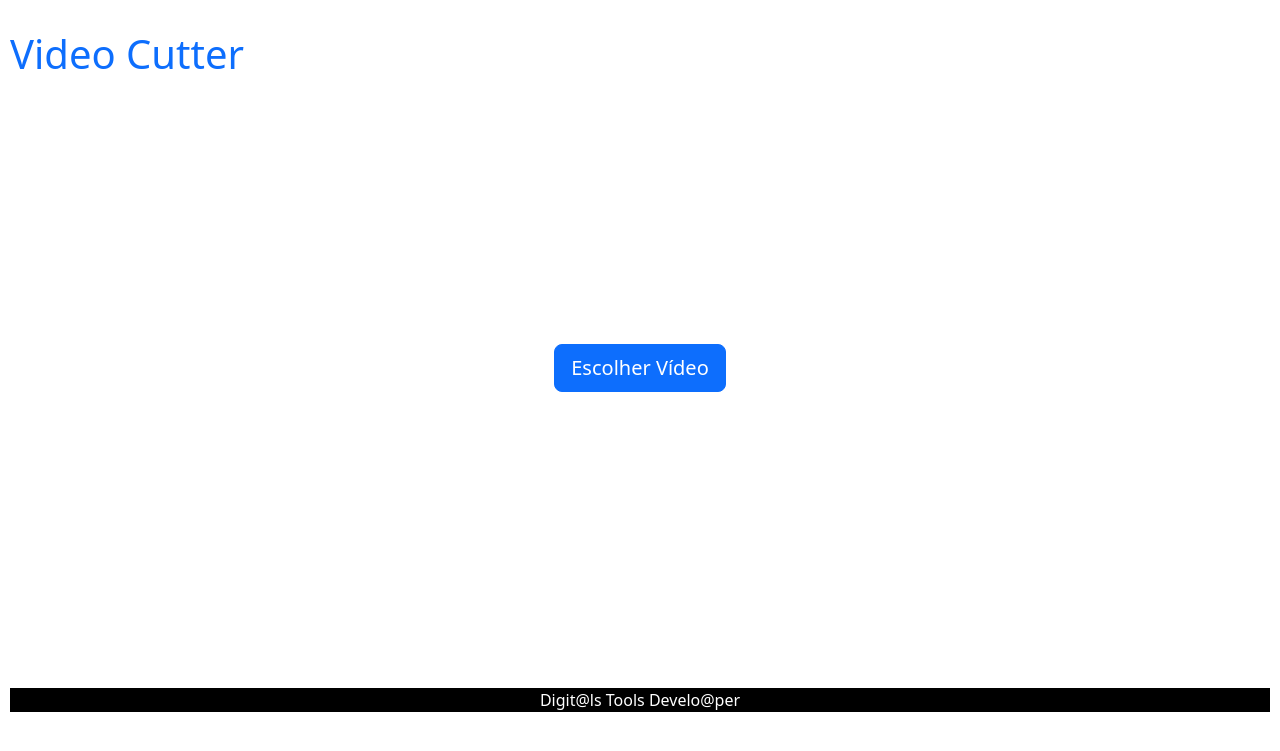
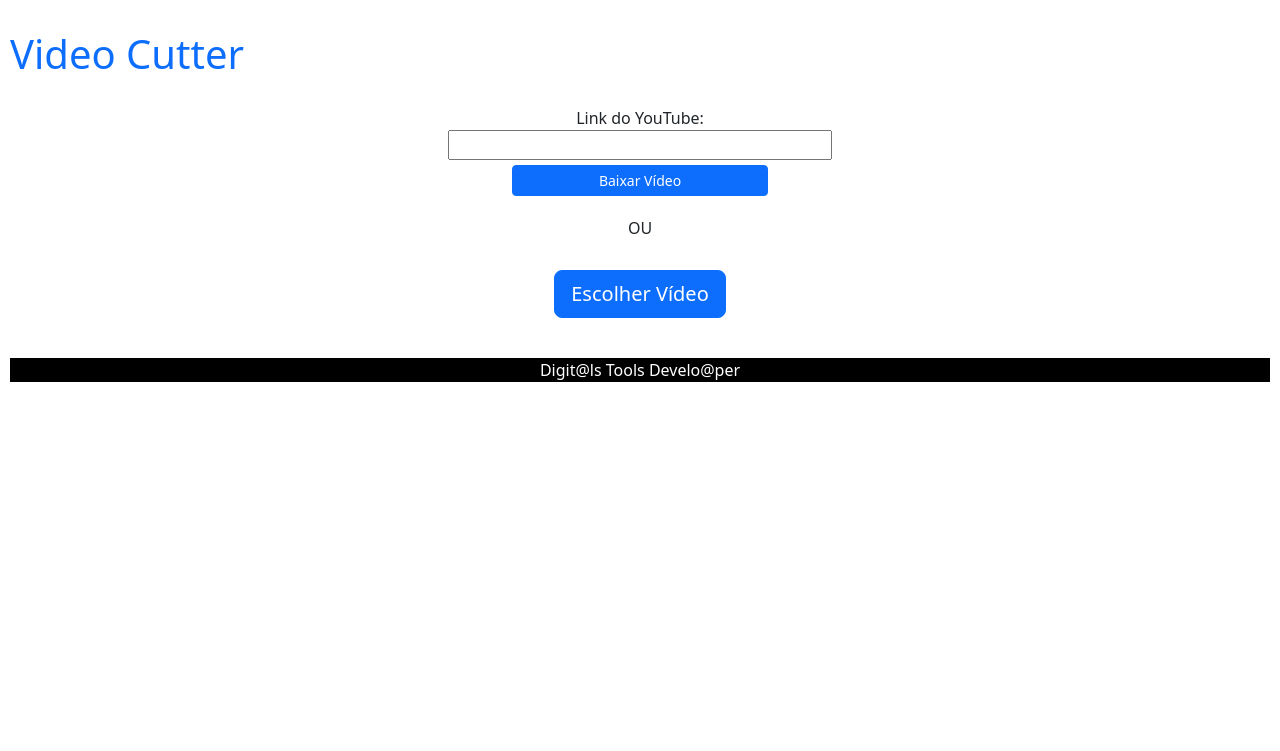
Before and after one commit to Dgsbarbosa/video, a Django app: page / in a window 1280 px wide. Shown: the top 751 px of the page. Run offline with Django 4.2, Linux system fonts and the light colour scheme; data comes from the database, SQL or seed files in the repository; both versions use the stored data as it was after the commit.

Commit message:
alteracoes_para_youtube

```diff
--- a/video_cutter/video_cutter_app/static/css/styles.css
+++ b/video_cutter/video_cutter_app/static/css/styles.css
@@ -26,8 +26,39 @@ a {
 
 }
 
+.youtube-link{
+    /* border: 2px solid black; */
+    display: flex;
+    flex-direction: column;
+    align-items: center;
+    justify-content: center;
+    padding-top: 20px;
+    text-align: center;
+}
+
+.youtube-link-div-internal{
+    /* border: 2px solid rgb(209, 0, 0); */
+    display: flex;
+    flex-direction: column;
+    justify-content: space-around;
+    align-items: center;
+
+}
+.youtube-link-div-internal input{
+    width: 30vw;
+    text-align: center;
+}
+.youtube-link-div-internal button{
+    margin-top: 5px;
+    width: 20vw;
+
+}
+
+
+
 .ou{
     margin: 20px;
+    text-align: center;
 }
 
 .download-video-input{
@@ -62,7 +93,7 @@ video{
     display: flex;
     justify-content: center;
     align-items: center;
-    height: 70vh;
+
     /* Isso irá centralizar verticalmente também */
 }
 
--- a/video_cutter/video_cutter_app/static/js/scripts.js
+++ b/video_cutter/video_cutter_app/static/js/scripts.js
@@ -1,6 +1,7 @@
 const videoUploadInput = document.getElementById('video-upload-input');
 const chooseVideoButton = document.getElementById('choose-video-button');
-const downloadUrlVideo = document.getElementById('download-video-button');
+const downloadUrlVideo = document.getElementById('download-youtube-video-button');
+
 const videoPlayer = document.getElementById('video-player');
 const cutFormContainer = document.getElementById('cut-form-container');
 const cutForm = document.getElementById('cut-form');
@@ -8,9 +9,34 @@ const cutVideoButton = document.getElementById('cut-video-button');
 const addCutFormButton = document.getElementById('add-cut-form');
 const removeCutFormButtons = document.querySelectorAll('.remove-cut-form-button');
 
+
+
+videoPlayer.addEventListener('loadedmetadata', function () {
+
+    videoPlayer.style.display = 'block';
+    cutFormContainer.style.display = 'block';
+    cutVideoButton.style.display = 'block';
+    addCutFormButton.style.display = 'block';
+    const chooseFileDiv = document.getElementById("choose-file");
+    chooseFileDiv.style.display = "none";
+    const youtubeLinkDiv = document.getElementById("youtube-link");
+    youtubeLinkDiv.style.display = "none"
+    // Faça algo aqui após o carregamento do vídeo
+});
+
+videoPlayer.addEventListener('error', function () {
+    console.error('Ocorreu um erro ao carregar o vídeo!');
+    // Trate o erro de carregamento do vídeo aqui
+});
+
+
 chooseVideoButton.addEventListener('click', function () {
     videoUploadInput.click();
+
+
 });
+
+
 
 videoUploadInput.addEventListener('change', function () {
     const file = this.files[0];
@@ -96,16 +122,23 @@ endInputs.forEach(input => {
 
 const loadingModal = document.getElementById('loading-modal');
 
-function getVideoDuration(video) {
+function getVideoDuration() {
     return new Promise((resolve, reject) => {
-        const videoElement = document.createElement('video');
-        videoElement.src = URL.createObjectURL(video);
-        videoElement.addEventListener('loadedmetadata', () => {
-            const duration = videoElement.duration;
+        // Verifique se os metadados do vídeo já foram carregados
+        if (videoPlayer.readyState >= 1) {
+            // Os metadados já foram carregados, então podemos obter a duração imediatamente
+            const duration = videoPlayer.duration;
+
             resolve(duration.toFixed(2));
-        });
+        } else {
+            // Os metadados ainda não foram carregados, então precisamos esperar pelo evento 'loadedmetadata'
+            videoPlayer.addEventListener('loadedmetadata', () => {
+                const duration = videoPlayer.duration;
+                resolve(duration.toFixed(2));
+            });
+        }
     });
-};
+}
 
 function formatTime(seconds) {
     let hrs = Math.floor(seconds / 3600);
@@ -127,7 +160,7 @@ function cutVideoOption(durationPerVideo, durationTotal) {
 
 async function automaticCuts(video) {
     let cuts = [];
-    let durationTotal = await getVideoDuration(video);
+    let durationTotal = await getVideoDuration();
     let validOption = false;
 
     while (!validOption) {
@@ -159,9 +192,12 @@ async function automaticCuts(video) {
     return cuts;
 }
 
+
 cutVideoButton.addEventListener('click', async function (event) {
     event.preventDefault();
     const videoFile = videoUploadInput.files[0];
+
+
     const startInputs = document.querySelectorAll('.start-time');
     const endInputs = document.querySelectorAll('.end-time');
     let cuts = [];
--- a/video_cutter/video_cutter_app/templates/video_cutter_app/home.html
+++ b/video_cutter/video_cutter_app/templates/video_cutter_app/home.html
@@ -2,6 +2,22 @@
 
 
 {% block content %}
+
+<!-- Campo para inserir o link do YouTube -->
+<div class="youtube-link "id="youtube-link" >
+    <form method="post" enctype="multipart/form-data" id="youtube-download-form">
+        {% csrf_token %}
+        <div class="youtube-link-div-internal">
+            <label for="youtube-url">Link do YouTube:</label>
+
+            <input type="url" name="youtube_url" id="youtube-url" required>
+            <button id="download-youtube-video-button" class="btn btn-primary btn-sm" type="submit">Baixar Vídeo</button>
+        </div>
+    </form>
+
+    <span class="ou">OU</span>
+</div>
+
 <!-- Botão para escolher e carregar vídeo -->
 <div class="choose-file  center-button" id="choose-file">
 
@@ -16,17 +32,28 @@
 
 
 <!-- Vídeo selecionado -->
+{% if video %}
+<div class="video-choose">
+    <video controls id="video-player" style="display: block;">
+        <source src="{{ video.video_file.url }}" type="video/mp4">
+        Seu navegador não suporta a reprodução de vídeo.
+    </video>
+</div>
+<div id="video-url" data-url="{{ video.video_file.url }}"></div>
+{% else %}
 <div class="video-choose">
     <video controls id="video-player" style="display: none;">
         Seu navegador não suporta a reprodução de vídeo.
     </video>
 </div>
+{% endif %}
 
 
 <!-- Div para campos de início e fim do corte -->
 <form method="post" enctype="multipart/form-data" id="cut-video-form">
     {% csrf_token %}
-    <!-- foi add um "m" no id abaixo, para teste -->
+
+
     <div id="cut-form-container">
 
         <div class="cut-form" id="cut-form">
--- a/video_cutter/video_cutter_app/views.py
+++ b/video_cutter/video_cutter_app/views.py
@@ -2,7 +2,7 @@
 #coding:latin-1
 from io import BytesIO
 from django.conf import settings
-
+from pytube import YouTube
 
 from django.shortcuts import render,redirect
 from .models import Video, VideoCut
@@ -14,17 +14,51 @@ import json
 import zipfile
 import os
 from django.http import HttpResponse
-import tempfile
-import shutil
+
 from django.core.files.storage import default_storage
 
+def download_youtube_video(url, download_path):
+    new_filename = "video_original"
+    try:
+        yt = YouTube(url)
+        stream = yt.streams.get_highest_resolution()
+        downloaded_file_path = stream.download(output_path=download_path)
+
+        if new_filename:
+            # Obtenha a extens�o do arquivo original
+            original_extension = os.path.splitext(downloaded_file_path)[1]
+            new_file_path = os.path.join(download_path, new_filename + original_extension)
+
+            # Renomeie o arquivo
+            os.rename(downloaded_file_path, new_file_path)
+            return new_file_path
+        else:
+            return downloaded_file_path
+    except Exception as e:
+        return f"Erro ao baixar o video: {e}"
+
+
 def home(request):
+    limpar_pasta_videos()
 
-    limpar_pasta_videos()
-    if request.method == 'POST' and 'video' in request.FILES:
-        video = Video.objects.create(video_file=request.FILES['video'])
-    else:
-        video = Video.objects.first()
+    video = None  # Inicializa a vari�vel video
+
+    if request.method == 'POST':
+        if 'video' in request.FILES:
+            video = Video.objects.create(video_file=request.FILES['video'])
+
+        elif 'youtube_url' in request.POST:
+            youtube_url = request.POST['youtube_url']
+            download_path = os.path.join(settings.MEDIA_ROOT, 'videos')
+            os.makedirs(download_path, exist_ok=True)
+            download_result = download_youtube_video(youtube_url, download_path)
+
+
+            if not download_result.startswith("Erro"):
+                video = Video.objects.create(video_file=os.path.join('videos', download_result))
+            else:
+                return JsonResponse({'error': download_result})
+
 
     context = {'video': video}
     return render(request, 'video_cutter_app/home.html', context)
@@ -43,6 +77,8 @@ def process_video(request):
         limpar_pasta_videos()
 
         video_file = request.FILES.get('video')
+
+
         cuts_json = request.POST.get('cuts')
 
         if cuts_json is not None:
@@ -86,9 +122,6 @@ def process_video(request):
 
                     ffmpeg_extract_subclip(temp_file_path_origin, start_time, end_time, targetname=temp_filepath)
 
-                    print(f"Temp filepath: {temp_filepath}")
-
-                    print(f"Video file path: {video_file}")
 
                     try:
                         cut_obj = VideoCut(
@@ -108,7 +141,6 @@ def process_video(request):
 def results(request):
     # Adicione a l�gica para recuperar os cortes processados aqui
 
-    # C:\Users\guinh\Desktop\video\video_cutter\media\videos\corte2.mp4
 
     video_original = Video.objects.last()
     cuts = VideoCut.objects.filter(video=video_original)
```
Also changed, not shown: video_cutter/video_cutter_app/templates/video_cutter_app/results.html (+6 -6 lines), video_cutter/db.sqlite3.
